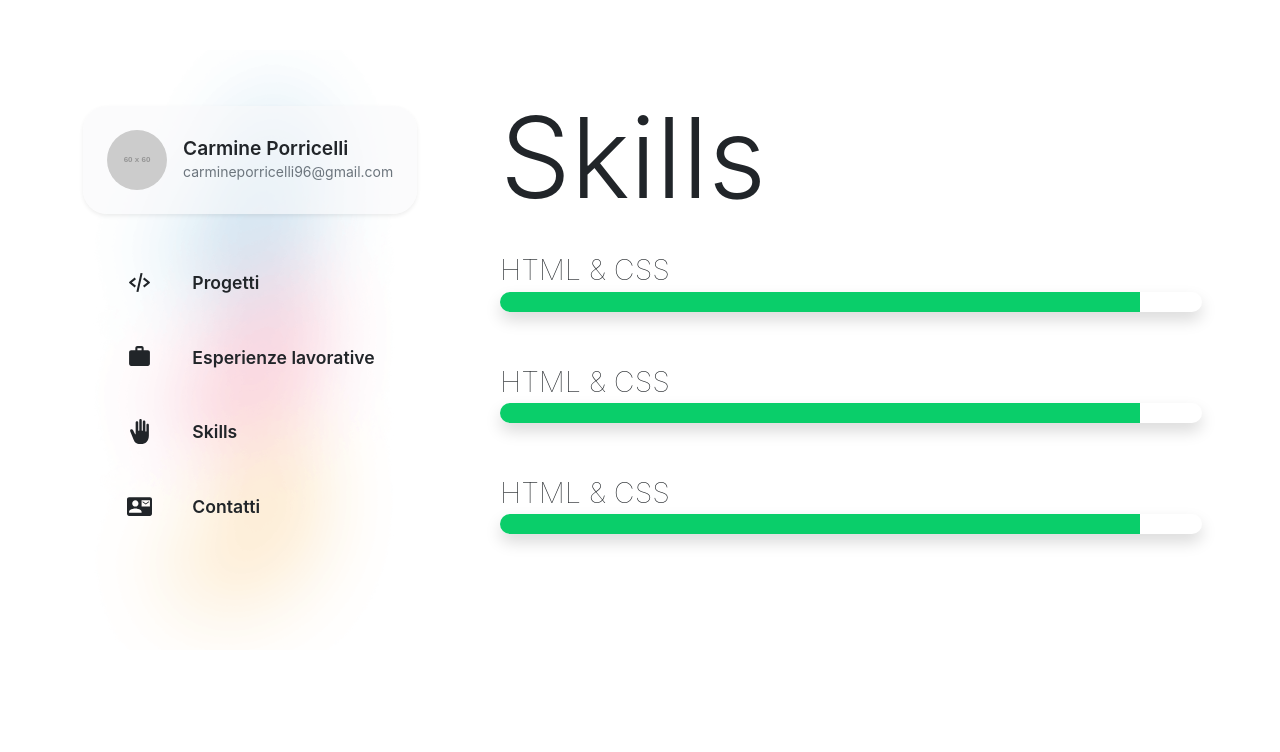
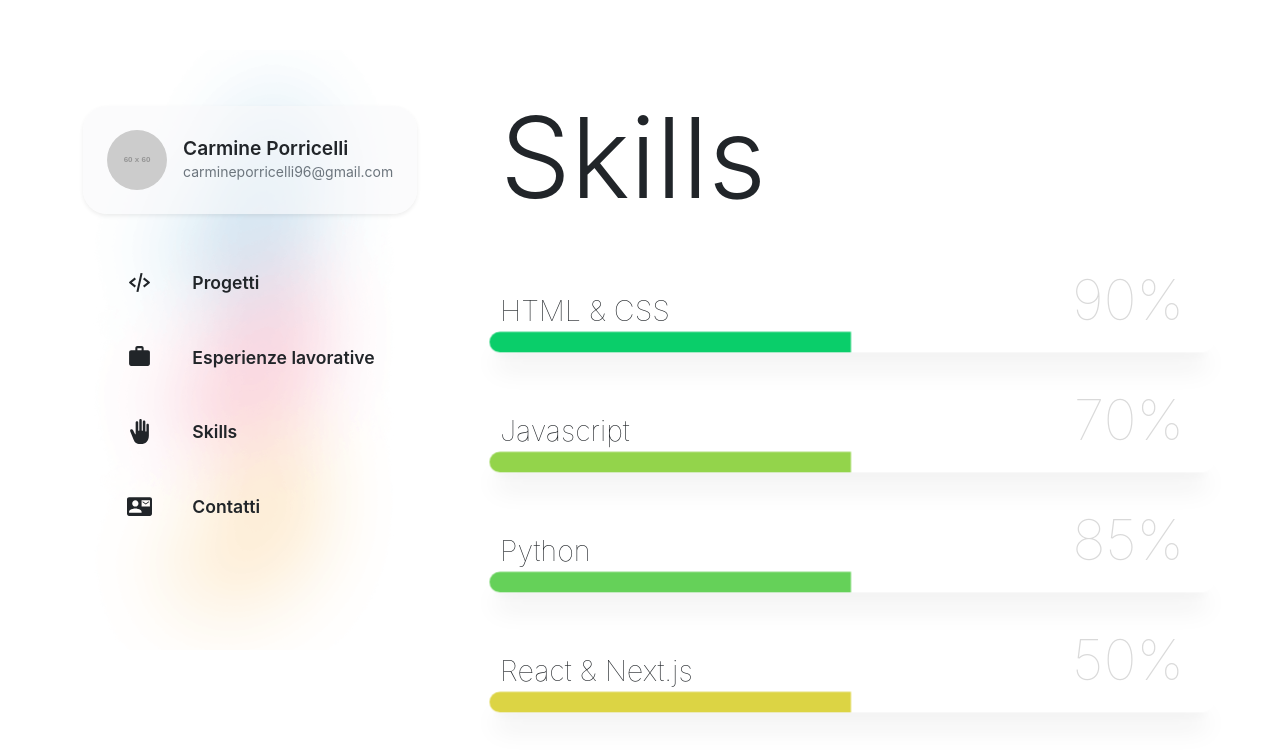
Before and after one commit to Carminepo2/cv-Carmine, a Next.js app: page /skills in a window 1280 px wide. Shown: the top 752 px of the page. Built offline with nearby package versions, Linux system fonts and the light colour scheme.

Commit message:
progress bars

```diff
--- a/components/Layout.js
+++ b/components/Layout.js
@@ -74,6 +74,7 @@ export default function Layout({ children, title }) {
             padding-left: 500px;
             overflow-x: hidden;
             margin-top: 90px;
+            padding-bottom: 200px;
             transition: margin-left 0.2s, opacity 0.2s linear;
           }
           #menu-toggler {
--- a/components/skills/SkillBar.js
+++ b/components/skills/SkillBar.js
@@ -1,23 +1,47 @@
 import { useEffect, useRef } from "react";
 import getRandomInt from "../../lib/utils";
 
-export default function SkillBarr() {
+export default function SkillBarr({ name, progress, delay_animation }) {
   const progressRef = useRef(null);
+  const intervalRef = useRef(null);
+  const progressValueRef = useRef(null);
+  const COLOR_GRADIENT_BG_BAR = ["#dc2626", "#ea5d20", "#f38721", "#f9ae31", "#fcd34d", "#dcd444", "#b9d444", "#93d44b", "#65d159", "#0ace6a"];
+  let width_progress = 2;
+
+  const frame = () => {
+    width_progress++;
+    if (width_progress >= progress) {
+      clearInterval(intervalRef.current);
+    }
+    progressValueRef.current.innerText = `${width_progress}%`;
+    if (width_progress % 10 === 0) {
+      progressRef.current.style.backgroundColor = COLOR_GRADIENT_BG_BAR[width_progress / 10];
+    }
+  };
 
   useEffect(() => {
     const timeout = setTimeout(() => {
+      intervalRef.current = setInterval(frame, 15);
       progressRef.current.classList.add("show-progress");
-    }, getRandomInt(100, 300));
+    }, delay_animation * 1000);
 
     return () => {
       clearTimeout(timeout);
+      clearInterval(intervalRef.current);
     };
   }, []);
   return (
     <>
-      <div className="skill-bar-wrapper mb-5">
-        <label>HTML & CSS</label>
-        <div className="skill-bar rounded-pill shadow">
+      <div className="skill-bar-wrapper mb-2 pb-2">
+        <div className="d-flex justify-content-between align-items-end">
+          <label>{name}</label>
+          <div className="progress-value-wrapper mr-5 pr-5">
+            <span ref={progressValueRef} className="progress-value">
+              0%
+            </span>
+          </div>
+        </div>
+        <div className="skill-bar rounded-pill">
           <div className="skill-progress" ref={progressRef}></div>
         </div>
       </div>
@@ -27,7 +51,32 @@ export default function SkillBarr() {
           .skill-bar {
             width: 90%;
             height: 20px;
+            animation-name: shadow;
+            animation-duration: 1s;
+            animation-delay: ${delay_animation}s;
+            animation-timing-function: ease-out;
+            animation-fill-mode: forwards;
           }
+
+          .progress-value {
+            color: rgba(0, 0, 0, 0.15);
+            font-size: 3.5rem;
+            font-weight: 100;
+            position: relative;
+            top: 10px;
+          }
+
+          @keyframes shadow {
+            from {
+              box-shadow: rgba(0, 0, 0, 0.1) 0px 1px 3px 0px, rgba(0, 0, 0, 0.06) 0px 1px 2px 0px;
+              transform: scale(1);
+            }
+            to {
+              box-shadow: rgba(0, 0, 0, 0.1) 0px 20px 25px -5px, rgba(0, 0, 0, 0.04) 0px 10px 10px -5px;
+              transform: scale(1.03);
+            }
+          }
+
           .skill-progress {
             border-top-left-radius: 50rem !important;
             border-bottom-left-radius: 50rem !important;
@@ -35,18 +84,32 @@ export default function SkillBarr() {
             position: absolute;
             overflow: hidden;
             width: 0%;
+            transition: width 1.5s ease-out, background-color 0.75s, box-shadow 1s ease-in-out;
 
-            transition: width 1.5s ease-in-out;
+            background-color: #dc2626;
             height: 20px;
-            background-color: #0ace6a;
           }
           .show-progress {
-            width: 50%;
+            width: ${progress}%;
           }
+
           label {
             font-weight: 100;
             font-size: 1.8rem;
             margin-bottom: 0;
+          }
+          @media only screen and (max-width: 580px) {
+            .progress-value-wrapper {
+              margin-right: 25px !important;
+              padding-right: 25px !important;
+            }
+            .progress-value {
+              font-size: 2.6rem;
+              top: 8px;
+            }
+            label {
+              font-size: 1.3rem;
+            }
           }
         `}
       </style>
--- a/pages/skills.js
+++ b/pages/skills.js
@@ -4,9 +4,10 @@ import SkillBarr from "../components/skills/SkillBar";
 export default function Projects() {
   return (
     <Layout title="Skills">
-      <SkillBarr />
-      <SkillBarr />
-      <SkillBarr />
+      <SkillBarr name="HTML & CSS" progress={90} delay_animation={0.1} />
+      <SkillBarr name="Javascript" progress={70} delay_animation={0.2} />
+      <SkillBarr name="Python" progress={85} delay_animation={0.3} />
+      <SkillBarr name="React & Next.js" progress={50} delay_animation={0.4} />
     </Layout>
   );
 }
```
